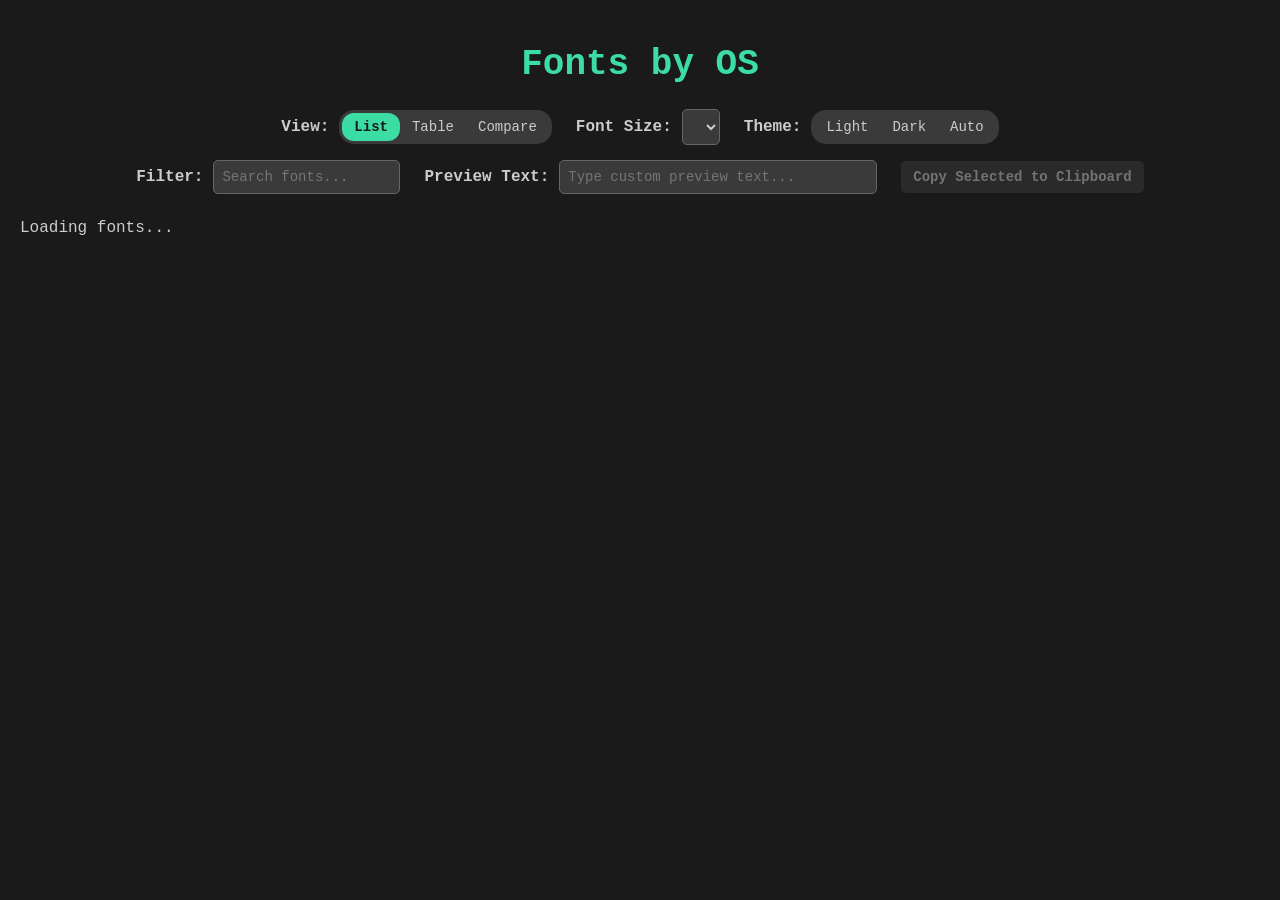
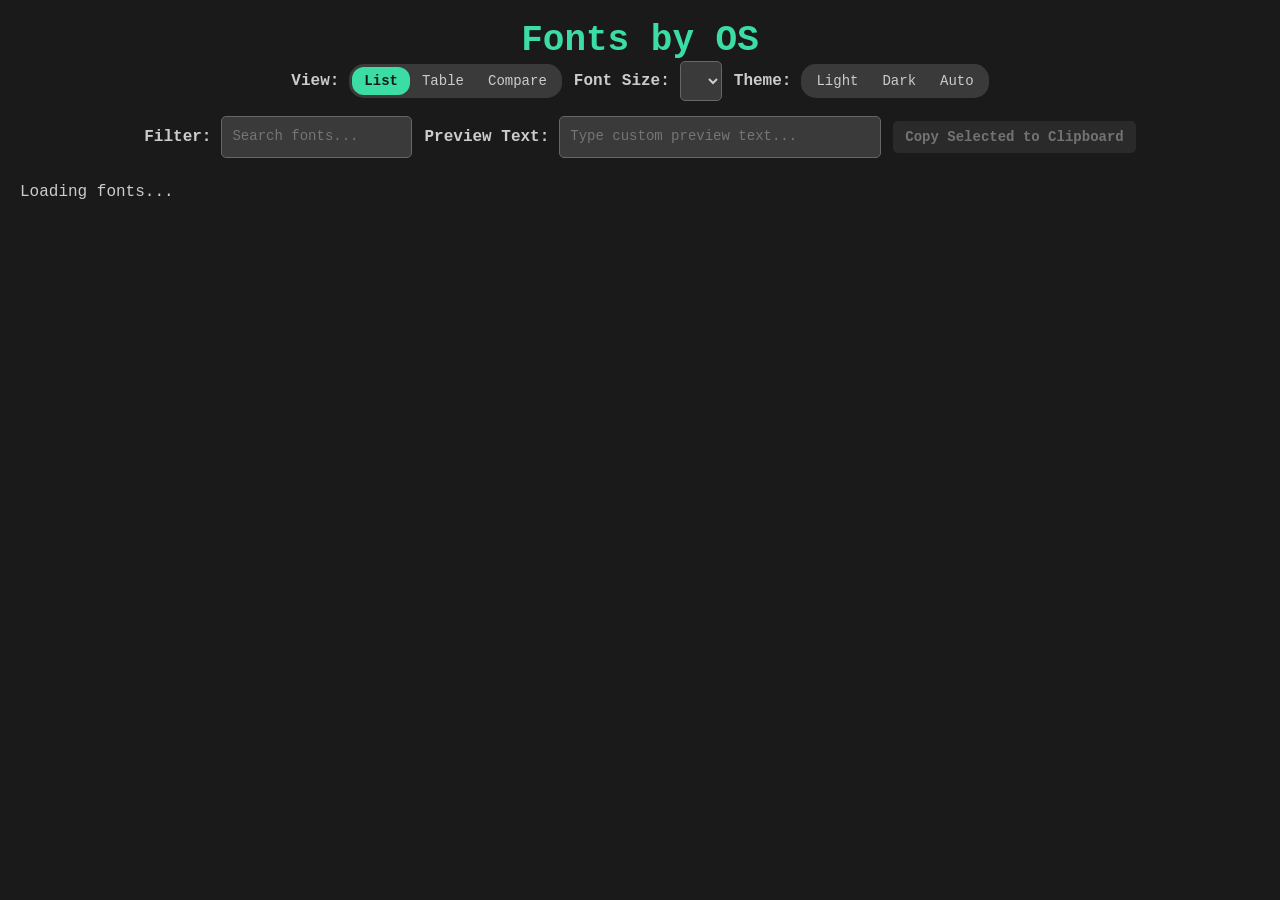

ui tweaks

--- a/css/main.css
+++ b/css/main.css
@@ -28,9 +28,6 @@ html.light-theme {
     --c-link: #0d47a1;
     --c-websafe: #388e3c;
 }
-html.light-theme h1 {
-    color: var(--c-accent);
-}
 
 html {
     scroll-behavior: smooth;
@@ -50,8 +47,17 @@ body {
 
 h1 {
     font-size: 36px;
-    text-align: center;
     color: var(--c-accent);
+    margin: 0;
+    text-align: center;
+    flex-grow: 1;
+}
+
+.header {
+    display: flex;
+    align-items: center;
+    gap: 10px;
+    margin-bottom: 20px;
 }
 
 h2 {
@@ -66,15 +72,14 @@ h2 {
     flex-direction: column;
     gap: 15px;
     margin: 0 auto 25px;
-    max-width: 1200px;
 }
 
 .controls {
     display: flex;
     justify-content: center;
     align-items: center;
-    gap: 24px;
-    flex-wrap: wrap;
+    gap: 12px;
+    flex-wrap: nowrap;
 }
 
 .control-group {
@@ -125,9 +130,10 @@ input[type="text"] {
     color: var(--c-text);
     border: 1px solid var(--c-border);
     border-radius: 5px;
-    padding: 8px;
+    padding: 10px;
     font-family: inherit;
     font-size: 14px;
+    line-height: 1.4;
 }
 
 button {
@@ -155,10 +161,6 @@ button:disabled {
 }
 
 #theme-toggle {
-    position: fixed;
-    top: 20px;
-    right: 20px;
-    z-index: 100;
     background: var(--c-control-bg);
     border: 1px solid var(--c-border);
     border-radius: 8px;
@@ -169,6 +171,7 @@ button:disabled {
     justify-content: center;
     color: var(--c-text);
     line-height: 0;
+    flex-shrink: 0;
     transition: background 0.2s, color 0.2s;
 }
 
